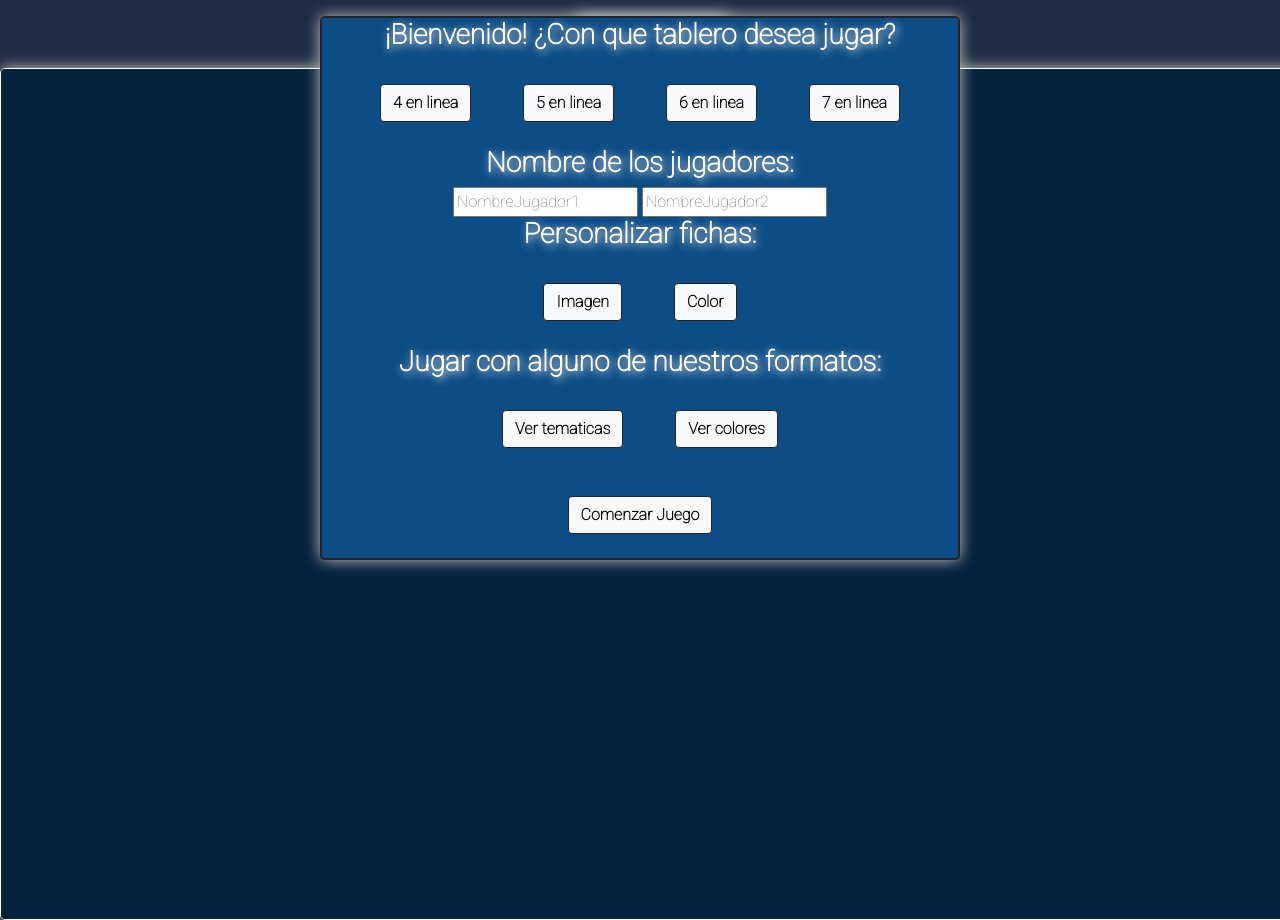
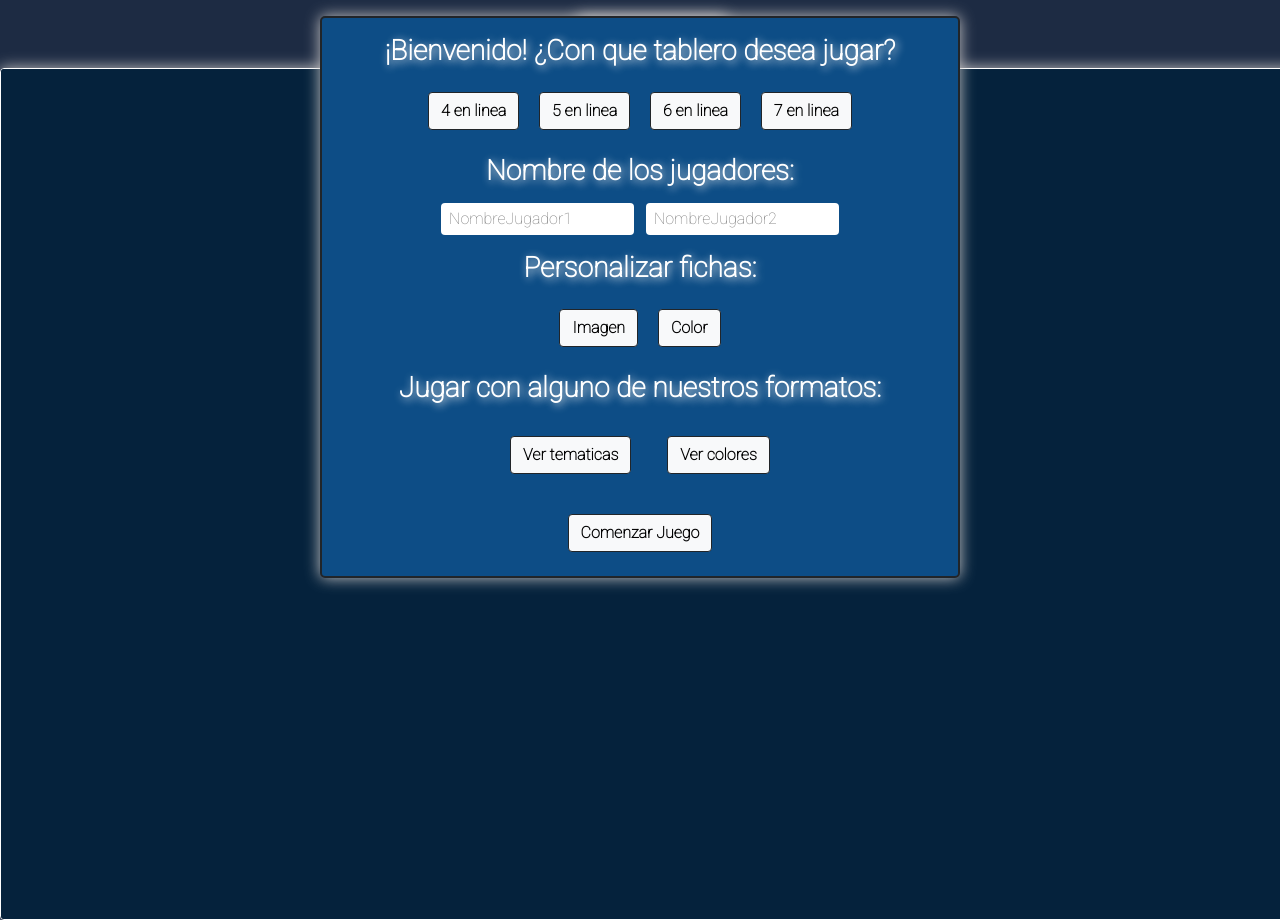
Before and after one commit to juanpedroarmella/connectfour, a plain HTML site: page index.html in a window 1280 px wide. Shown: the top 920 px of the page. Drawn offline with nearby package versions, Linux system fonts and the light colour scheme.

Commit message:
fix(main-menu): small styling fix

```diff
--- a/index.html
+++ b/index.html
@@ -4,29 +4,36 @@
 
 <head>
     <meta http-equiv="Content-Type" content="text/html; charset=utf-8" />
-    <link href="https://cdn.jsdelivr.net/npm/bootstrap@5.1.0/dist/css/bootstrap.min.css" rel="stylesheet" integrity="sha384-KyZXEAg3QhqLMpG8r+8fhAXLRk2vvoC2f3B09zVXn8CA5QIVfZOJ3BCsw2P0p/We" crossorigin="anonymous">
+    <link href="https://cdn.jsdelivr.net/npm/bootstrap@5.1.0/dist/css/bootstrap.min.css" rel="stylesheet"
+        integrity="sha384-KyZXEAg3QhqLMpG8r+8fhAXLRk2vvoC2f3B09zVXn8CA5QIVfZOJ3BCsw2P0p/We" crossorigin="anonymous">
     <link rel="stylesheet" href="css/style.css">
     <title>Entregable 2 - Cuatro en linea</title>
 </head>
 
 <body>
     <div id="pop-up" class="container w-50 text-center bg-light border border-2 border-dark mt-2">
-        <h4 class="fs-3 ">¡Bienvenido! ¿Con que tablero desea jugar?</h4>
+        <h4 class="fs-3 m-3">¡Bienvenido! ¿Con que tablero desea jugar?</h4>
         <div id="tablero">
-            <button class="btn btn-dark m-lg-4 bg-light my_btn" style="color: black;" id="4linea" type="button">4 en linea</button>
-            <button class="btn btn-dark m-lg-4 bg-light my_btn" style="color: black;" id="5linea" type="button">5 en linea</button>
-            <button class="btn btn-dark m-lg-4 bg-light my_btn" style="color: black;" id="6linea" type="button">6 en linea</button>
-            <button class="btn btn-dark m-lg-4 bg-light my_btn" style="color: black;" id="7linea" type="button">7 en linea</button>
+            <button class="btn btn-dark m-2 bg-light my_btn" style="color: black;" id="4linea" type="button">4 en
+                linea</button>
+            <button class="btn btn-dark m-2 bg-light my_btn" style="color: black;" id="5linea" type="button">5 en
+                linea</button>
+            <button class="btn btn-dark m-2 bg-light my_btn" style="color: black;" id="6linea" type="button">6 en
+                linea</button>
+            <button class="btn btn-dark m-2 bg-light my_btn" style="color: black;" id="7linea" type="button">7 en
+                linea</button>
         </div>
-        <div id="jugadores">
-            <h4 class="fs-3">Nombre de los jugadores:</h4>
-            <input type="text" placeholder="NombreJugador1" id="nombreJugador1">
-            <input type="text" placeholder="NombreJugador2" id="nombreJugador2">
+        <div id="jugadores" >
+            <h4 class="fs-3 m-3">Nombre de los jugadores:</h4>
+            <input type="text" class="px-2 py-1 rounded border-0 mx-1" placeholder="NombreJugador1" id="nombreJugador1">
+            <input type="text" class="px-2 py-1 rounded border-0 mx-1" placeholder="NombreJugador2" id="nombreJugador2">
         </div>
         <div id="personalizar">
-            <h4 class="fs-3 ">Personalizar fichas:</h4>
-            <button class="btn btn-dark m-lg-4 bg-light my_btn" style="color: black;" id="imagen" type="button">Imagen</button>
-            <button class="btn btn-dark m-lg-4 bg-light my_btn" style="color: black;" id="color" type="button">Color</button>
+            <h4 class="fs-3 m-3">Personalizar fichas:</h4>
+            <button class="btn btn-dark m-2 bg-light my_btn" style="color: black;" id="imagen"
+                type="button">Imagen</button>
+            <button class="btn btn-dark m-2 bg-light my_btn" style="color: black;" id="color"
+                type="button">Color</button>
             <input type="file" id="elegirImagen1" class="hidden">
             <input type="file" id="elegirImagen2" class="hidden">
             <input type="color" id="elegirColor1" class="hidden">
@@ -35,16 +42,24 @@
         </div>
 
         <div id="formatos">
-            <h4 class="fs-3 ">Jugar con alguno de nuestros formatos:</h4>
-            <button class="btn btn-dark m-lg-4 bg-light my_btn" style="color: black;" id="verImagenes" type="button">Ver tematicas</button>
-            <button class="btn btn-dark m-lg-4 bg-light my_btn" style="color: black;" id="verColores" type="button">Ver colores</button>
-            <button class="btn btn-dark m-lg-4 bg-light my_btn hidden" style="color: black;" id="leagueOfLegends" type="button">League Of Legends</button>
-            <button class="btn btn-dark m-lg-4 bg-light my_btn hidden" style="color: black;" id="naruto" type="button">Naruto</button>
-            <button class="btn btn-dark m-lg-4 bg-light my_btn hidden" style="color: black;" id="harryPotter" type="button">Harry Potter</button>
+            <h4 class="fs-3 m-3 ">Jugar con alguno de nuestros formatos:</h4>
+            <button class="btn btn-dark m-3 bg-light my_btn" style="color: black;" id="verImagenes" type="button">Ver
+                tematicas</button>
+            <button class="btn btn-dark m-3 bg-light my_btn" style="color: black;" id="verColores" type="button">Ver
+                colores</button>
+            <button class="btn btn-dark m-3 bg-light my_btn hidden" style="color: black;" id="leagueOfLegends"
+                type="button">League Of Legends</button>
+            <button class="btn btn-dark m-3 bg-light my_btn hidden" style="color: black;" id="naruto"
+                type="button">Naruto</button>
+            <button class="btn btn-dark m-3 bg-light my_btn hidden" style="color: black;" id="harryPotter"
+                type="button">Harry Potter</button>
 
-            <button class="btn btn-dark m-lg-4 bg-light my_btn hidden" style="color: black;" id="red" type="button">Red & Black</button>
-            <button class="btn btn-dark m-lg-4 bg-light my_btn hidden" style="color: black;" id="green" type="button">Green & Violet</button>
-            <button class="btn btn-dark m-lg-4 bg-light my_btn hidden" style="color: black;" id="blue" type="button">Blue & Yellow</button>
+            <button class="btn btn-dark m-lg-4 bg-light my_btn hidden" style="color: black;" id="red" type="button">Red
+                & Black</button>
+            <button class="btn btn-dark m-lg-4 bg-light my_btn hidden" style="color: black;" id="green"
+                type="button">Green & Violet</button>
+            <button class="btn btn-dark m-lg-4 bg-light my_btn hidden" style="color: black;" id="blue"
+                type="button">Blue & Yellow</button>
         </div>
         <button id="comenzar" class="btn btn-dark m-lg-4 bg-light my_btn" style="color: black;">Comenzar Juego</button>
     </div>
@@ -52,7 +67,8 @@
         <div class="container w-50 text-center  mt-2 pt-2 ">
             <div class="row text-center m-0">
                 <div class="col text-center m-0">
-                    <button id="reiniciarJuego" class="btn btn-dark bg-light my_btn m-0 text-center" style="color: black;">Reiniciar Juego</button>
+                    <button id="reiniciarJuego" class="btn btn-dark bg-light my_btn m-0 text-center"
+                        style="color: black;">Reiniciar Juego</button>
                 </div>
                 <div class="col text-center m-0">
                     <p id="timer" class="timer  text-center mb-2">05:00</p>
@@ -68,15 +84,17 @@
     </section>
     <div class="text-center bg-light border border-2 border-dark mt-2 hidden divMensaje" id="timerOver">
         <p id="showTimeOver ">¡Se termino el tiempo!</p>
-        <button id="reiniciarJuego2" class="btn btn-dark m-lg-4 bg-light my_btn" style="color: black;">Volver a jugar</button>
+        <button id="reiniciarJuego2" class="btn btn-dark m-lg-4 bg-light my_btn" style="color: black;">Volver a
+            jugar</button>
     </div>
     <div class="text-center bg-light border border-2 border-dark mt-2 hidden divMensaje" id="ganador">
         <span>Gano</span>
         <p id="showGanador"></p>
-        <button class="btn btn-dark m-lg-4 bg-light my_btn" id="reiniciarJuego3" style="color: black;">Volver a jugar</button>
+        <button class="btn btn-dark m-lg-4 bg-light my_btn" id="reiniciarJuego3" style="color: black;">Volver a
+            jugar</button>
     </div>
-    <div class="text-center">
-        <canvas id="myCanvas" width="1500" height="850">
+    <div class="text-center rounded">
+        <canvas id="myCanvas" width="1500" height="850" class="rounded">
         </canvas>
     </div>
 
```
